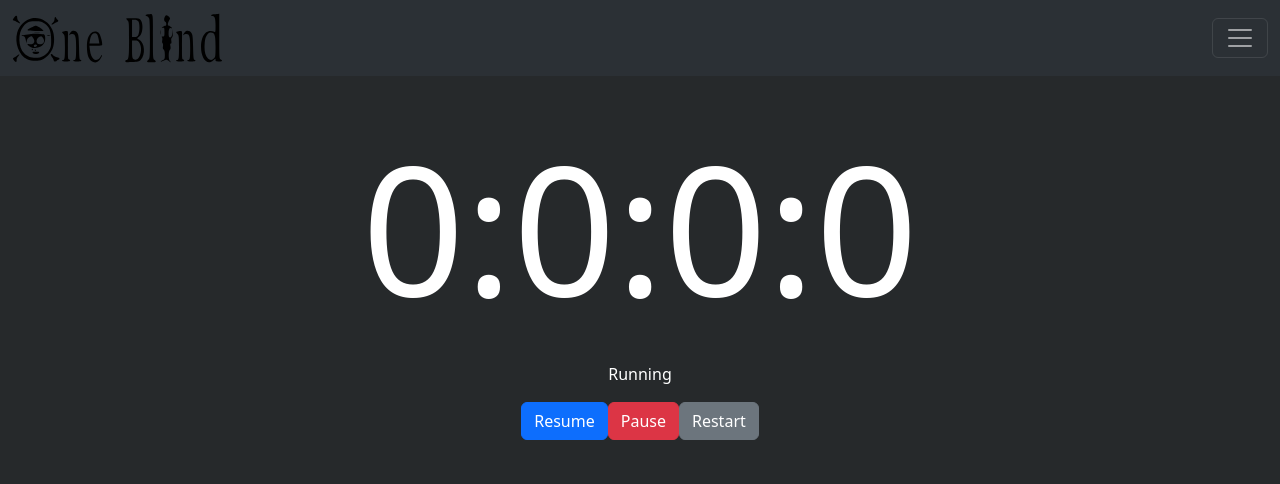
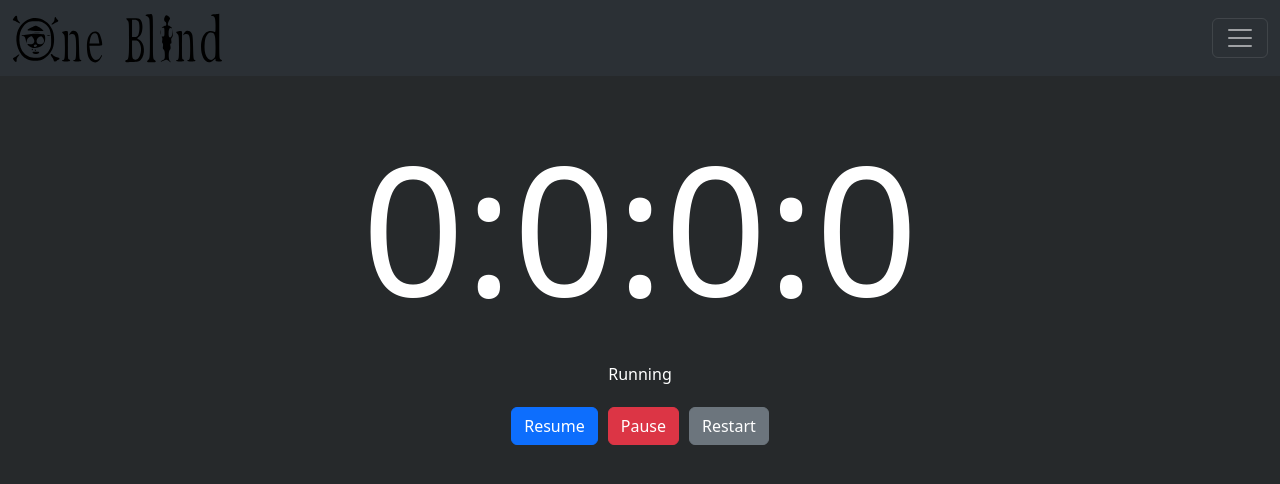
Before and after one commit to Pyramond/OneBlind, a React (Vite) app: page /tournament/1 in a window 1280 px wide. Shown: the top 484 px of the page. Built offline with nearby package versions, Linux system fonts and the light colour scheme; no server answers.

Commit message:
Add style to timer component

```diff
--- a/src/styles/input.scss
+++ b/src/styles/input.scss
@@ -5,4 +5,5 @@
 @import "./sass/home.scss";
 @import "./sass/createBlindModel.scss";
 @import "./sass/tournaments.scss";
-@import "./sass/blindPage.scss"
+@import "./sass/blindPage.scss";
+@import "./sass/timer.scss"
--- a/src/styles/output.css
+++ b/src/styles/output.css
@@ -132,4 +132,8 @@ li {
   margin-left: 2em;
 }
 
+#timerButtons {
+  margin: 5px;
+}
+
 /*# sourceMappingURL=output.css.map */
--- /dev/null
+++ b/src/styles/sass/timer.scss
@@ -0,0 +1,3 @@
+#timerButtons {
+    margin: 5px;
+}
```
Also changed, not shown: 1 other file (tests, documents, lock files or other folders).
